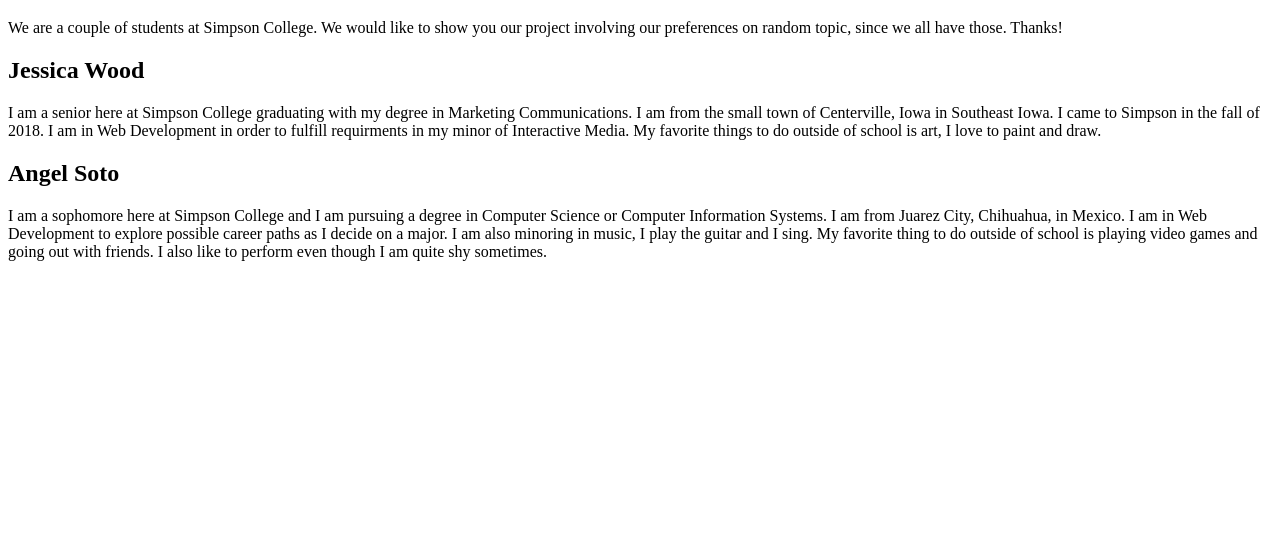
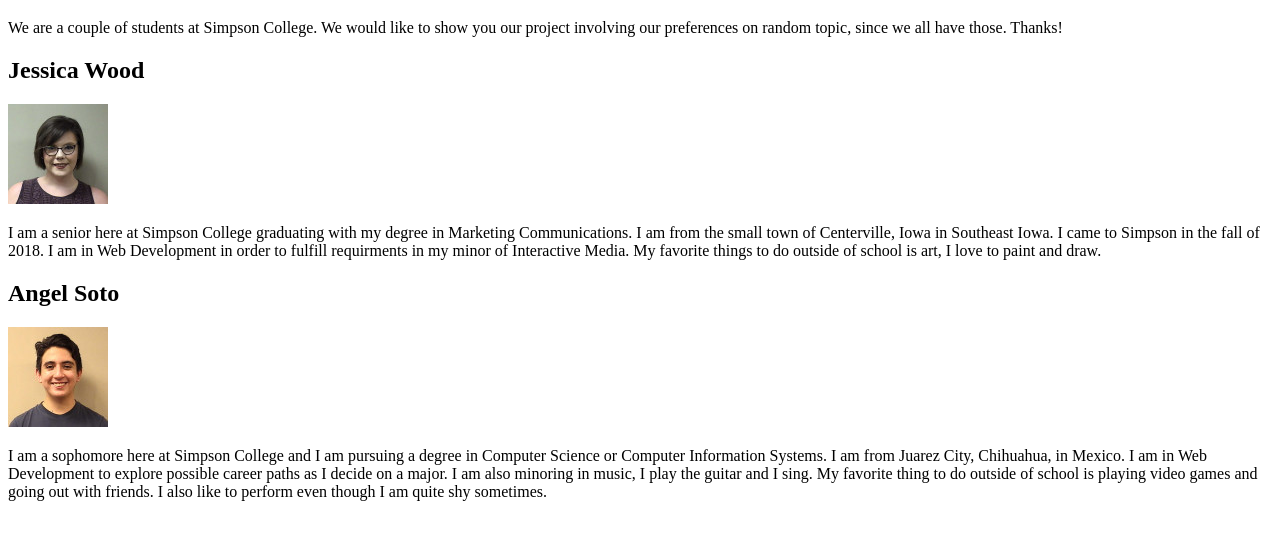
Before and after one commit to JessicaDawnWood/top_three_assignment_one, a plain HTML site: page public_html/about.html in a window 1280 px wide. Shown: the part 61-600 px from the top of the page. Drawn offline with Linux system fonts and the light colour scheme.

Commit message:
Last update on images, about page

```diff
--- a/public_html/about.html
+++ b/public_html/about.html
@@ -13,8 +13,10 @@
     <h1>Hello Everyone!</h1>
     <p>We are a couple of students at Simpson College. We would like to show you our project involving our preferences on random topic, since we all have those. Thanks!</p>
     <h2>Jessica Wood</h2>
+    <img src="images/Jessica.jpg" alt="Jessica Wood" />
     <p>I am a senior here at Simpson College graduating with my degree in Marketing Communications. I am from the small town of Centerville, Iowa in Southeast Iowa. I came to Simpson in the fall of 2018. I am in Web Development in order to fulfill requirments in my minor of Interactive Media. My favorite things to do outside of school is art, I love to paint and draw.</p>
     <h2>Angel Soto</h2>
+    <img src="images/Angel.jpg" alt="Angel Soto" />
     <p>I am a sophomore here at Simpson College and I am pursuing a degree in Computer Science or Computer Information Systems. I am from Juarez City, Chihuahua, in Mexico. I am in Web Development to explore possible career paths as I decide on a major. I am also minoring in music, I play the guitar and I sing. My favorite thing to do outside of school is playing video games and going out with friends. I also like to perform even though I am quite shy sometimes.</p>
   </body>
 
```
Also changed, not shown: public_html/images/Angel.jpg (added), public_html/images/Jessica.jpg (added).
